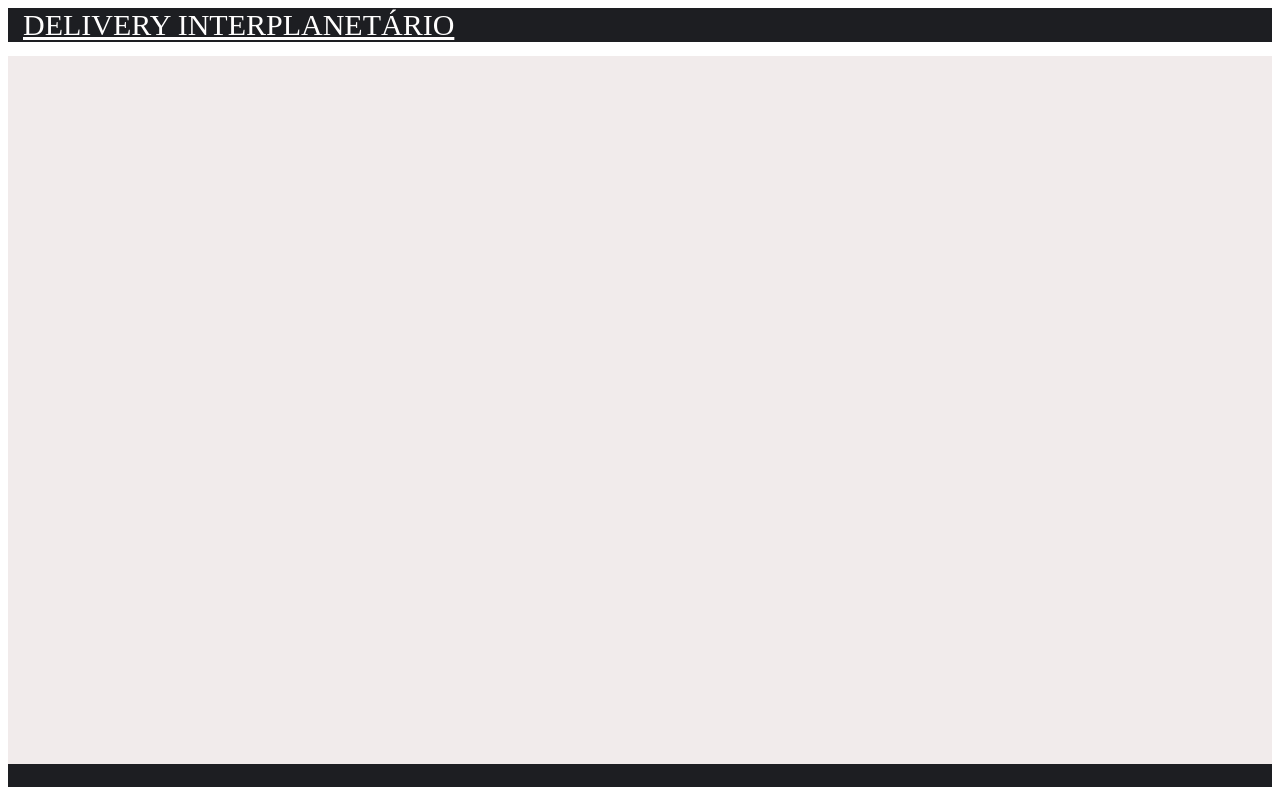
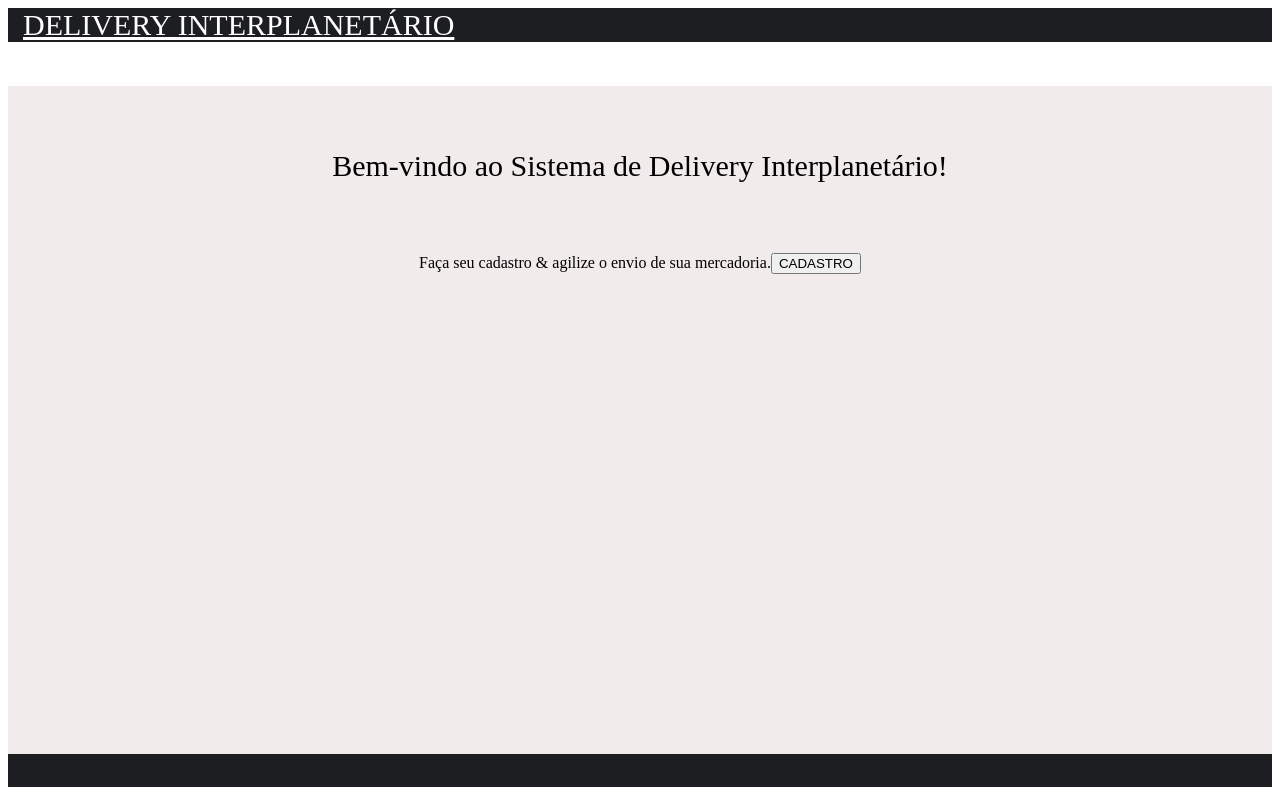
Before and after one commit to Luciara-Abreu/delivery-interplanet-rio, a React (Create React App) app: page /home in a window 1280 px wide. Shown: the top 787 px of the page. Built offline with nearby package versions, Linux system fonts and the light colour scheme.

Commit message:
feat: Add a Home

```diff
--- a/src/pages/home/Home.tsx
+++ b/src/pages/home/Home.tsx
@@ -1,16 +1,32 @@
 import NavbarComponent from "../../components/navbar/Navbar";
 import Footer from "../../components/footer/Footer";
 import { ContainerHome, BodyHome, ContainerForm } from "./styles";
+import { useNavigate } from 'react-router-dom';
+import Button from 'react-bootstrap/Button';
 
 
 function Home() {
+  const history = useNavigate()
+
+  const handleClick = () => {
+    history('/register');
+  }
+
+
   return (
     <ContainerHome>
       <NavbarComponent />
+
       <BodyHome className="bodyHome">
+        <p>Bem-vindo ao Sistema de Delivery Interplanetário!</p>
         <ContainerForm>
+          Faça seu cadastro & agilize o envio de sua mercadoria.
+
+          <Button variant="outline-dark" type="submit" onClick={handleClick}>CADASTRO</Button>
+
         </ContainerForm>
       </BodyHome>
+
       <Footer />
     </ContainerHome>
   )
--- a/src/pages/home/styles.ts
+++ b/src/pages/home/styles.ts
@@ -13,10 +13,12 @@ export const BodyHome = styled.div`
 width: 100%;
 height: 83.5vh;
 background: #f1ebeb;
-padding-top: 40px;
+color: #000;
 
-h1{
-  color: #0000;
+p{
+  padding-top: 5%;
+  font-size: 30px;
+  color: #000;
 }
 `
 export const ContainerForm = styled.div`
```
